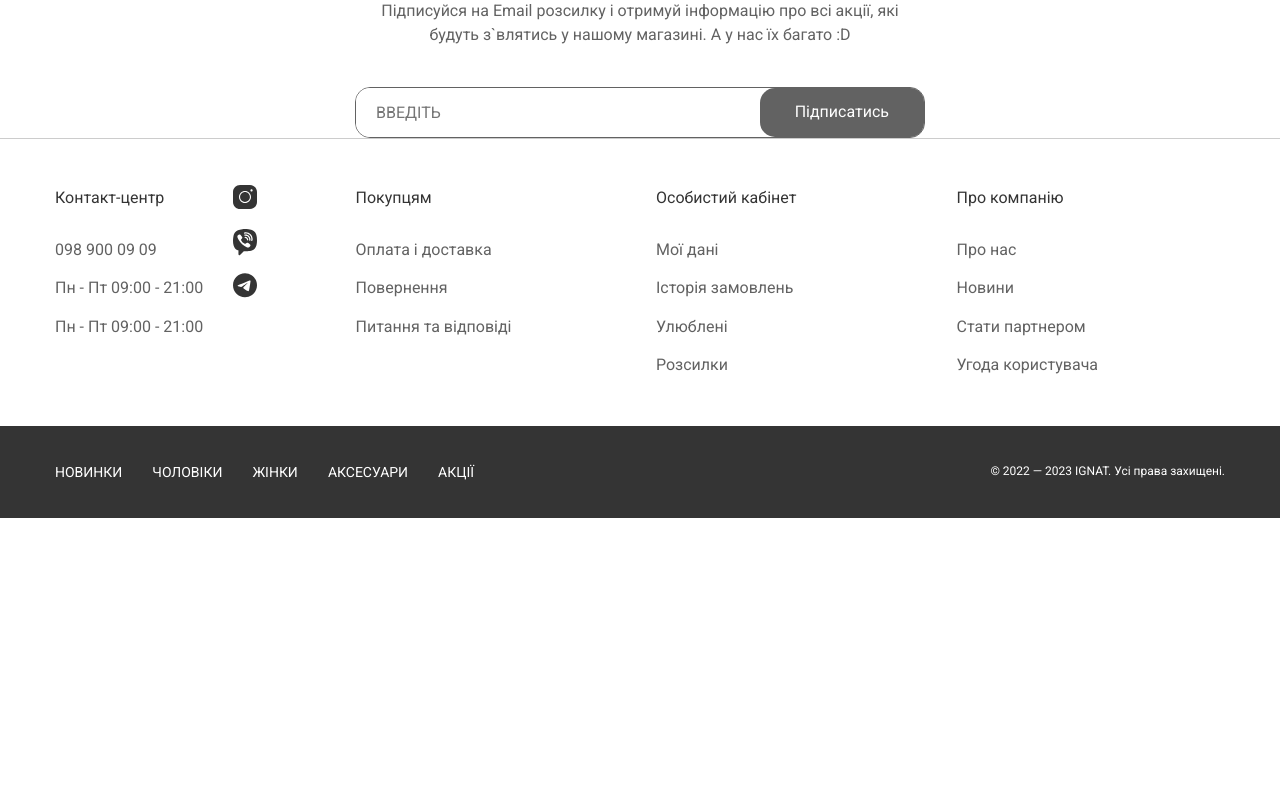
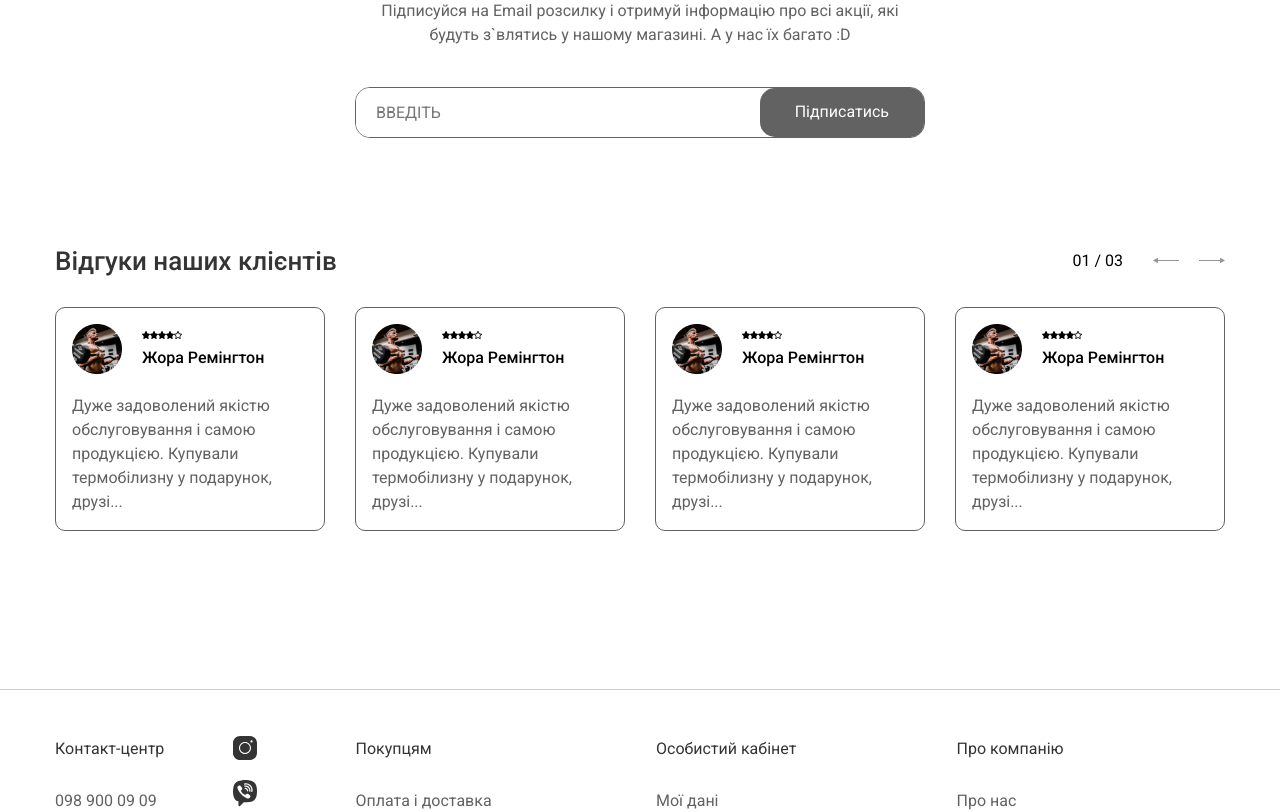
Before and after one commit to adwasar/ignat-gym, a React (Vite) app: page / in a window 1280 px wide. Shown: the part 1960-2772 px from the top of the page. Before the commit the page ends 2478 px from the top, so only its background shows below. Built offline with nearby package versions, Linux system fonts and the light colour scheme.

Commit message:
feat: reviews seciton

```diff
--- a/src/App.jsx
+++ b/src/App.jsx
@@ -4,6 +4,7 @@ import HeroSlider from './components/HeroSlider'
 import GreatFriendsSection from './components/GreatFriendsSection'
 import HottestProductsSection from './components/HottestProductsSection'
 import PromoFormSection from './components/PromoFormSection'
+import ReviewsSection from './components/ReviewsSection'
 
 function App() {
   return (
@@ -14,6 +15,7 @@ function App() {
         <GreatFriendsSection />
         <HottestProductsSection />
         <PromoFormSection />
+        <ReviewsSection />
       </main>
       <Footer />
     </div>
--- /dev/null
+++ b/src/components/ReviewCard.jsx
@@ -0,0 +1,29 @@
+import AvatarPath from '../assets/img/avatar.png'
+import StarFilledPath from '../assets/icons/star-filled.svg'
+import StarEmptyPath from '../assets/icons/star-empty.svg'
+
+function ReviewCard() {
+  return (
+    <div className="review-card">
+      <div className="review-card__header">
+        <img src={AvatarPath} alt="avatar" />
+        <div className="review-card__wrapper">
+          <div className="review-card__grade">
+            <img src={StarFilledPath} alt="star" />
+            <img src={StarFilledPath} alt="star" />
+            <img src={StarFilledPath} alt="star" />
+            <img src={StarFilledPath} alt="star" />
+            <img src={StarEmptyPath} alt="star" />
+          </div>
+          <span className="review-card__name">Жора Ремінгтон</span>
+        </div>
+      </div>
+      <p className="review-card__text main-text">
+        Дуже задоволений якістю обслуговування і самою продукцією. Купували термобілизну у
+        подарунок, друзі...
+      </p>
+    </div>
+  )
+}
+
+export default ReviewCard
--- /dev/null
+++ b/src/components/ReviewsSection.jsx
@@ -0,0 +1,31 @@
+import ArrowLeftPath from '../assets/icons/long-arrow-left.svg'
+import ArrowRightPath from '../assets/icons/long-arrow-right.svg'
+
+import ReviewCard from './ReviewCard'
+
+function Reviews() {
+  return (
+    <section className="reviews">
+      <div className="container">
+        <div className="reviews__header">
+          <h2 className="reviews__title">Відгуки наших клієнтів</h2>
+          <div className="reviews__nav">
+            <span className="reviews__page">01 / 03</span>
+            <div className="reviews__arrows">
+              <img src={ArrowLeftPath} alt="arrow left" />
+              <img src={ArrowRightPath} alt="arrow right" />
+            </div>
+          </div>
+        </div>
+        <div className="reviews__cards">
+          <ReviewCard />
+          <ReviewCard />
+          <ReviewCard />
+          <ReviewCard />
+        </div>
+      </div>
+    </section>
+  )
+}
+
+export default Reviews
--- a/src/scss/components/_footer.scss
+++ b/src/scss/components/_footer.scss
@@ -3,8 +3,13 @@ footer {
 }
 
 .footer-top {
+  margin-top: 158px;
   padding: 46px 0 52px;
   border-top: 1px solid $black-20;
+  @include v-md {
+    margin-top: 80px;
+  }
+
   li {
     color: $black-60;
   }
--- /dev/null
+++ b/src/scss/components/_review-card.scss
@@ -0,0 +1,30 @@
+.review-card {
+  padding: 30px 37px;
+  border: 1px solid $black-60;
+  border-radius: 10px;
+  max-height: 300px;
+  min-width: 200px;
+  overflow-x: hidden;
+  @include v-xl {
+    padding: 16px;
+  }
+  &__header {
+    display: flex;
+    gap: 20px;
+    align-items: center;
+  }
+
+  &__name {
+    font-weight: 500;
+    color: $black-100;
+    line-height: 30px;
+    @include v-lg {
+      line-height: normal;
+    }
+  }
+
+  &__text {
+    margin: 20px 0 0;
+    color: $black-60;
+  }
+}
--- /dev/null
+++ b/src/scss/components/_reviews-section.scss
@@ -0,0 +1,46 @@
+.reviews {
+  margin-top: 108px;
+  @include v-md {
+    margin-top: 54px;
+  }
+
+  &__header {
+    display: flex;
+    justify-content: space-between;
+    gap: 16px;
+    @include v-sm {
+      flex-direction: column;
+    }
+  }
+
+  &__title {
+    margin: 0;
+    font-weight: 500;
+    font-size: 26px;
+    color: $black-80;
+    line-height: normal;
+  }
+
+  &__nav {
+    display: flex;
+    align-items: center;
+    gap: 30px;
+  }
+
+  &__arrows {
+    display: flex;
+    align-items: center;
+    gap: 20px;
+  }
+
+  &__cards {
+    margin-top: 31px;
+    display: flex;
+    gap: 30px;
+    justify-content: space-between;
+    overflow: scroll;
+    @include v-lg {
+      gap: 16px;
+    }
+  }
+}
--- a/src/scss/main.scss
+++ b/src/scss/main.scss
@@ -14,3 +14,5 @@
 @import './components/hottest-products-section';
 @import './components/product-card';
 @import './components/promo-form';
+@import './components/reviews-section';
+@import './components/review-card';
```
